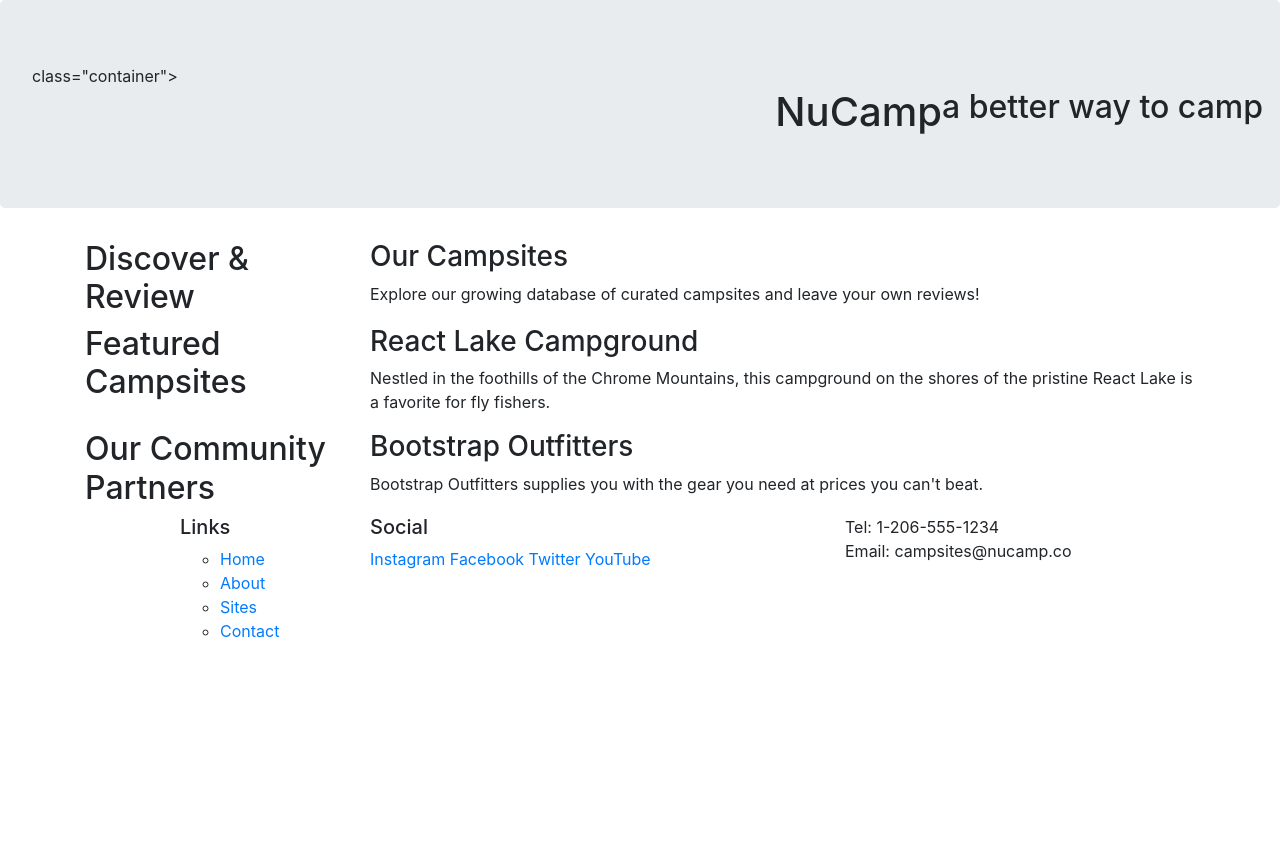
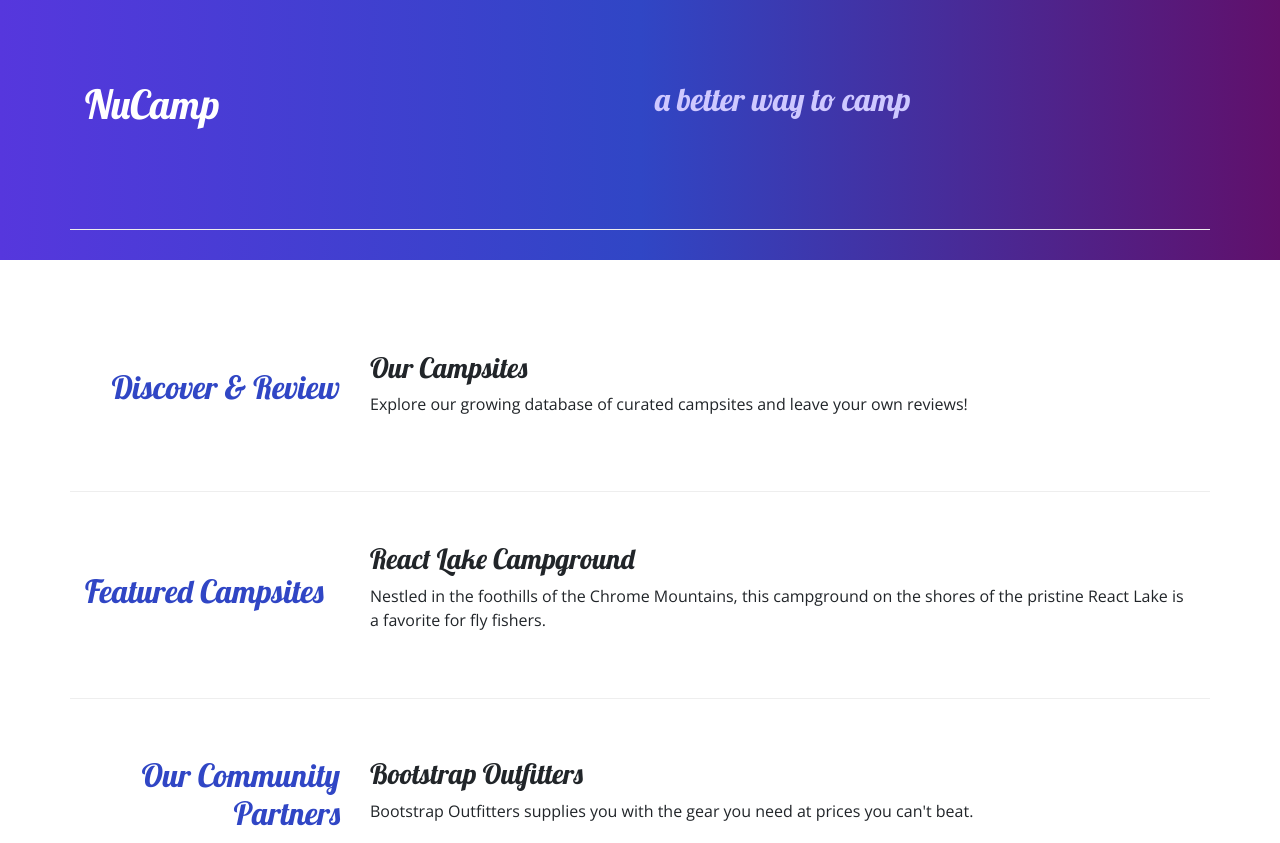
Before and after one commit to cynth-io/nucampsite, a website: page index.html in a window 1280 px wide. Shown: the top 843 px of the page. Before the commit the page ends 800 px from the top, so only its background shows below. Drawn offline with nearby package versions, Linux system fonts and the light colour scheme.

Commit message:
Adding Custom Styles

```diff
--- /dev/null
+++ b/css/styles.css
@@ -0,0 +1,32 @@
+body {
+    font-family: "Open Sans", sans-serif;
+}
+
+h1, h2, h3 {
+    font-family: "Lobster", cursive;
+}
+
+h2 {
+    color: #3046C5;
+}
+
+header h2 {
+    color: #CEC8FF;
+}
+
+footer {
+    background-image: linear-gradient(#CEC8FF, white);
+    padding: 20px 0;
+}
+
+.jumbotron {
+    padding: 30px;
+    background-image: linear-gradient(to right, #5637DD, #3046C5, #60106B);
+    color: white;
+}
+
+.row-content {
+    padding: 50px 0;
+    border-bottom: 1px ridge;
+    min-height: 200px;
+}
--- a/index.html
+++ b/index.html
@@ -9,16 +9,21 @@
     <!-- Bootstrap CSS -->
     <link rel="stylesheet" href="node_modules/bootstrap/dist/css/bootstrap.min.css" />
 
+    <!-- Additional CSS must be placed after Bootstrap CSS -->
+    <link rel="stylesheet" href="https://fonts.googleapis.com/css?family=Lobster|Open+Sans" />
+    <link rel="stylesheet" href="css/styles.css" />
     <title>NuCamp: A Better Way To Camp</title>
 </head>
 
 <body>
 
-    <header class="jumbotron">
-        <div> class="container">
-            <div class="row">
-                <div class="col"></div>
+    <header class="jumbotron jumbotron-fluid">
+        <div class="container">
+            <div class="row row-content align-items-right">
+                <div class="col">
                     <h1>NuCamp</h1>
+                </div>
+                <div class="col">
                     <h2>a better way to camp</h2>
                 </div>
             </div>
@@ -26,9 +31,9 @@
     </header>
 
     <div class="container">
-        <div class="row">
+        <div class="row row-content align-items-center">
             <div class="col-sm-4 col-md-3">
-                <h2>Discover & Review</h2>
+                <h2 class="text-sm-right">Discover & Review</h2>
             </div>
             <div class="col">
                 <h3>Our Campsites</h3>
@@ -36,7 +41,7 @@
             </div>
         </div>
 
-        <div class="row">
+        <div class="row row-content align-items-center">
             <div class="col-sm-4 col-md-3">
                 <h2>Featured Campsites</h2>
             </div>
@@ -46,9 +51,9 @@
             </div>
         </div>
 
-        <div class="row">
+        <div class="row row-content align-items-center">
             <div class="col-sm-4 col-md-3">
-                <h2>Our Community Partners</h2>
+                <h2 class="text-sm-right">Our Community Partners</h2>
             </div>
             <div class="col">
                 <h3>Bootstrap Outfitters</h3>
@@ -70,14 +75,14 @@
                         <li><a href="#">Contact</a></li>
                     </ul>
                 </div>
-                <div class="col-6 col-sm-5">
+                <div class="col-6 col-sm-5 text-center">
                     <h5>Social</h5>
                     <a href="http://instagram.com/">Instagram</a>
                     <a href="http://facebook.com/">Facebook</a>
                     <a href="http://twitter.com/">Twitter</a>
                     <a href="http://youtube.com/">YouTube</a>
                 </div>
-                <div class="col-sm-4">
+                <div class="col-sm-4 text-center">
                     Tel: 1-206-555-1234<br />
                     Email: campsites@nucamp.co
                 </div>
```
